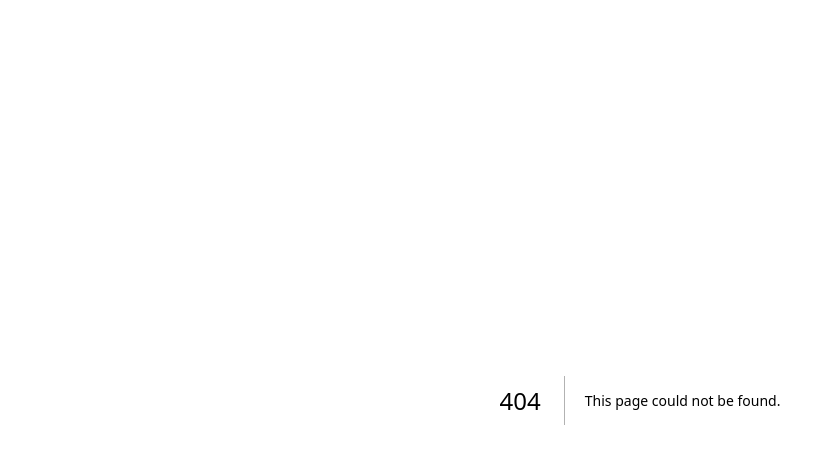
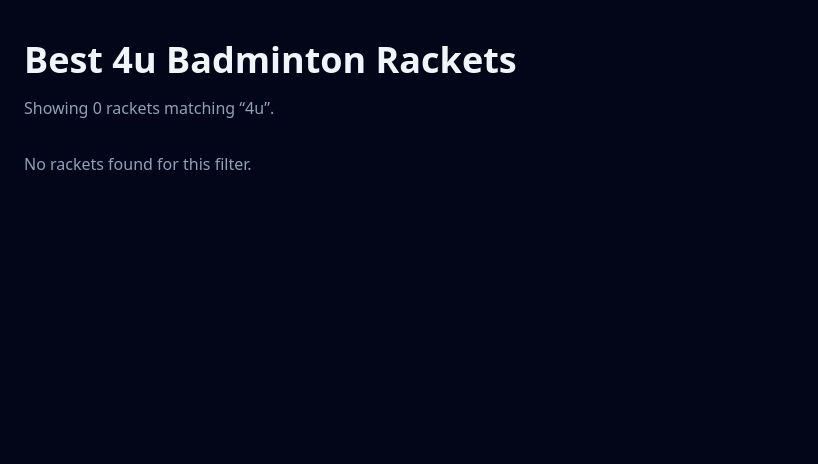
Before and after one commit to ShreyaMehta25/badminton-rackets-seo, a Next.js app: page /rackets/4U in a window 1280 px wide. Before the commit this address had no page. Shown: the top 464 px of the page, without its empty margins (0-818 px from the left). Built offline with nearby package versions, Linux system fonts and the light colour scheme.

Commit message:
Dynamic filter created

```diff
--- /dev/null
+++ b/src/app/rackets/[filterPath]/page.tsx
@@ -0,0 +1,45 @@
+import rackets from "@/data/rackets.json";
+import { Racket } from "@/types/racket";
+import RacketComparisonTable from "@/components/rackets/RacketComparisonTable";
+import type { Metadata } from "next";
+
+type Props = {
+  params: Promise<{ filterPath: string }>;
+};
+
+export async function generateMetadata({ params }: Props): Promise<Metadata> {
+  const { filterPath } = await params;
+  const filter = decodeURIComponent(filterPath).toLowerCase();
+
+  return {
+    title: `Best ${filter.replace(/-/g, " ")} Badminton Rackets`,
+    description: `Explore the best ${filter} badminton rackets with prices, ratings, and comparisons.`,
+  };
+}
+export default async function FilteredRacketsPage({ params }: Props) {
+  const { filterPath } = await params;
+  const filter = decodeURIComponent(filterPath).toLowerCase();
+  const filteredRackets = (rackets as Racket[]).filter((r) => {
+    return (
+      r.brand.toLowerCase() === filter ||
+      r.playerLevel.toLowerCase() == filter ||
+      r.balance.toLowerCase() === filter ||
+      r.bestFor.map((b) => b.toLowerCase()).includes(filter)
+    );
+  });
+  return (
+    <main className="max-w-7xl mx-auto px-6 py-10">
+      <h1 className="text-4xl font-extrabold mb-4 capitalize">
+        Best {filter.replace("-", " ")} Badminton Rackets
+      </h1>
+      <p className="text-slate-400 mb-8">
+        Showing {filteredRackets.length} rackets matching “{filter}”.
+      </p>
+      {filteredRackets.length === 0 ? (
+        <div className="text-slate-400">No rackets found for this filter.</div>
+      ) : (
+        <RacketComparisonTable rackets={filteredRackets} />
+      )}
+    </main>
+  );
+}
--- /dev/null
+++ b/src/components/rackets/RacketComparisonTable.tsx
@@ -0,0 +1,43 @@
+import { Racket } from "@/types/racket";
+export default function RacketComparisonTable({
+  rackets,
+}: {
+  rackets: Racket[];
+}) {
+  return (
+    <div className="overflow-x-auto rounded-xl border border-slate-800">
+      <table className="min-w-full bg-slate-900 text-sm">
+        <thead className="bg-slate-800 text-slate-300">
+          <tr>
+            <th className="px-4 py-3 text-left">Name</th>
+            <th className="px-4 py-3 text-left">Price</th>
+            <th className="px-4 py-3 text-left">Rating</th>
+            <th className="px-4 py-3 text-left">Best For</th>
+          </tr>
+        </thead>
+        <tbody>
+          {rackets.map((racket) => (
+            <tr
+              key={racket.id}
+              className="border-t border-slate-800 hover:bg-slate-800 transition"
+            >
+              <td className="px-4 py-3 font-medium">{racket.name}</td>
+              <td className="px-4 py-3">₹{racket.price}</td>
+              <td className="px-4 py-3">{racket.reviewScore} ⭐</td>
+              <td className="px-4 py-3 flex gap-2 flex-wrap">
+                {racket.bestFor.map((tag) => (
+                  <span
+                    key={tag}
+                    className="px-2 py-1 rounded bg-slate-700 text-xs"
+                  >
+                    {tag}
+                  </span>
+                ))}
+              </td>
+            </tr>
+          ))}
+        </tbody>
+      </table>
+    </div>
+  );
+}
```
